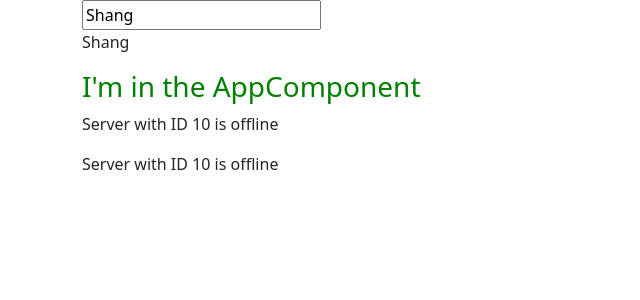
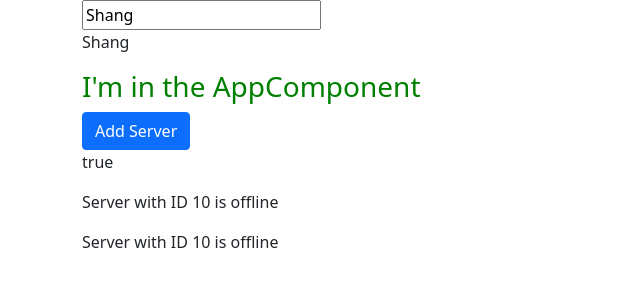
Before and after one commit to Stoneshishang/First-Angular-App, an Angular app: page / in a window 1280 px wide. Shown: the top 300 px of the page, without its empty margins (0-640 px from the left). Built offline with nearby package versions, Linux system fonts and the light colour scheme.

Commit message:
add property binding.

```diff
--- a/src/app/servers/servers.component.html
+++ b/src/app/servers/servers.component.html
@@ -1,2 +1,4 @@
+<button class="btn btn-primary" [disabled]="!allowNewServer">Add Server</button>
+<p [innerText]="allowNewServer"></p>
 <app-server></app-server>
 <app-server></app-server>
--- a/src/app/servers/servers.component.ts
+++ b/src/app/servers/servers.component.ts
@@ -4,11 +4,18 @@
   // selector: '[app-servers]',
   // selector: '.app-servers',
   selector: 'app-servers',
-  template: `<app-server></app-server> <app-server></app-server>`,
+  templateUrl: './servers.component.html',
+  // template: `<app-server></app-server> <app-server></app-server>`,
   styleUrls: ['./servers.component.scss'],
 })
 export class ServersComponent implements OnInit {
-  constructor() {}
+  allowNewServer = false;
+
+  constructor() {
+    setTimeout(() => {
+      this.allowNewServer = true;
+    }, 2000);
+  }
 
   ngOnInit(): void {}
 }
```
